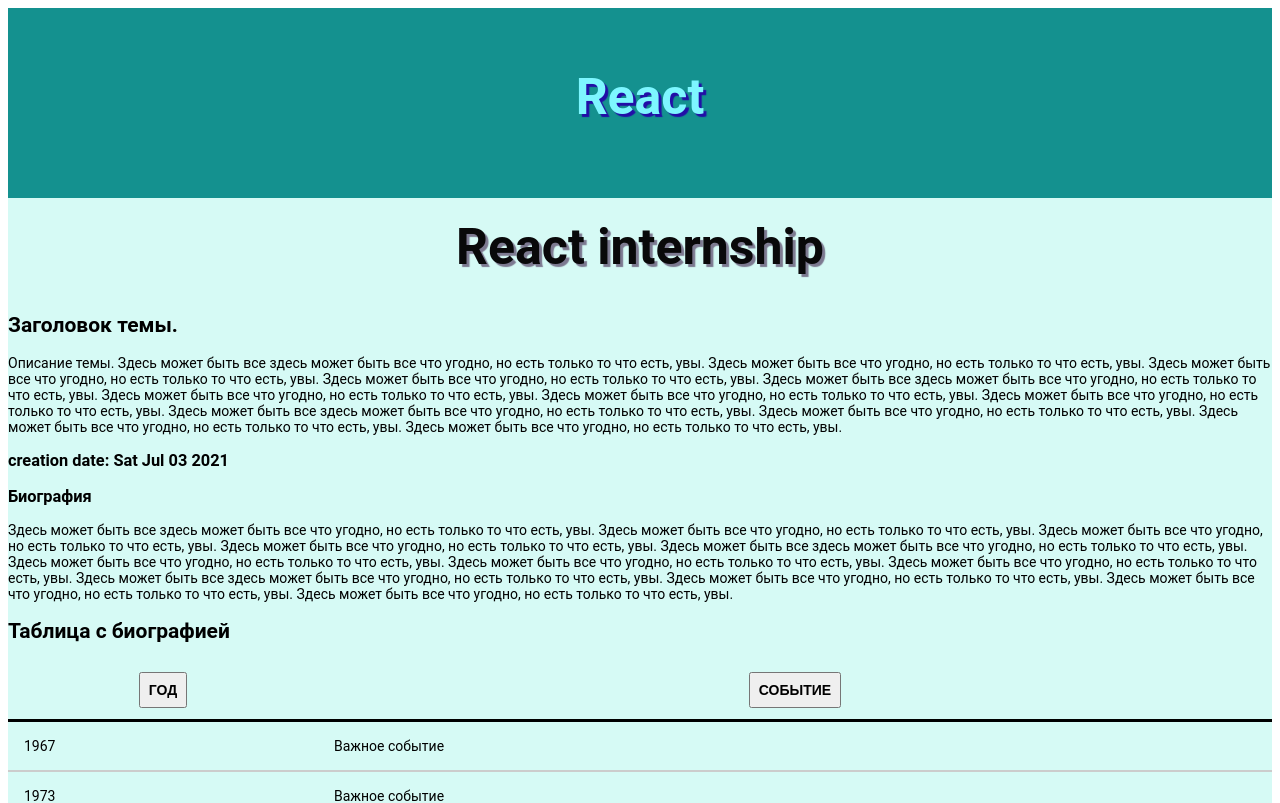
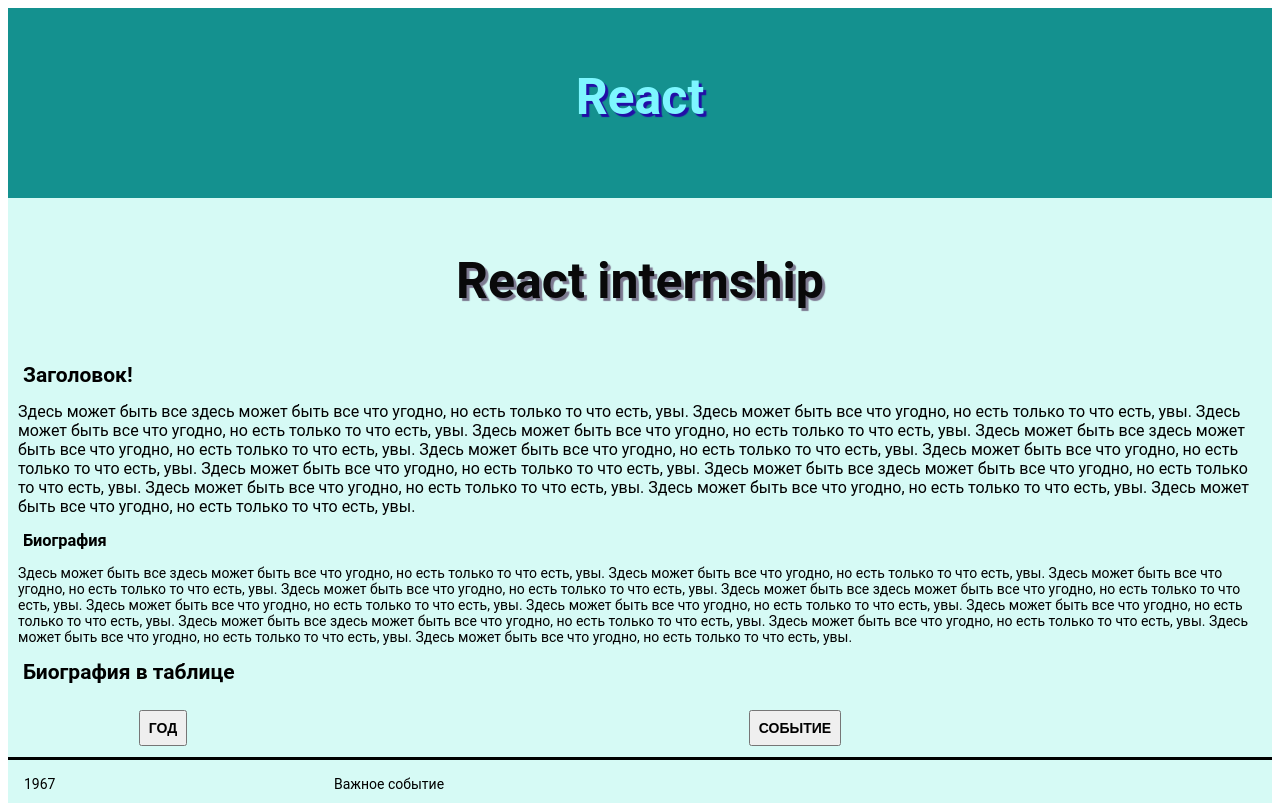
Before and after one commit to TengizGit/Test, a React (Create React App) app: page / in a window 1280 px wide. Shown: the top 803 px of the page. Built offline with nearby package versions, Linux system fonts and the light colour scheme.

Commit message:
corrected console

```diff
--- a/public/index.html
+++ b/public/index.html
@@ -2,44 +2,10 @@
 <html lang="en">
   <head>
     <meta charset="utf-8" />
-    <link rel="icon" href="%PUBLIC_URL%/favicon.ico" />
     <meta name="viewport" content="width=device-width, initial-scale=1" />
-    <meta name="theme-color" content="#000000" />
-    <meta
-      name="description"
-      content="Web site created using create-react-app"
-    />
-    <link rel="apple-touch-icon" href="%PUBLIC_URL%/logo192.png" />
-    <link href="https://fonts.googleapis.com/css?family=PT+Serif:400,700&Roboto:400,500&amp;subset=cyrillic"
-    rel="stylesheet">
-    <!--
-      manifest.json provides metadata used when your web app is installed on a
-      user's mobile device or desktop. See https://developers.google.com/web/fundamentals/web-app-manifest/
-    -->
-    <link rel="manifest" href="%PUBLIC_URL%/manifest.json" />
-    <!--
-      Notice the use of %PUBLIC_URL% in the tags above.
-      It will be replaced with the URL of the `public` folder during the build.
-      Only files inside the `public` folder can be referenced from the HTML.
-
-      Unlike "/favicon.ico" or "favicon.ico", "%PUBLIC_URL%/favicon.ico" will
-      work correctly both with client-side routing and a non-root public URL.
-      Learn how to configure a non-root public URL by running `npm run build`.
-    -->
     <title>React App</title>
   </head>
   <body>
-    <noscript>You need to enable JavaScript to run this app.</noscript>
     <div id="root"></div>
-    <!--
-      This HTML file is a template.
-      If you open it directly in the browser, you will see an empty page.
-
-      You can add webfonts, meta tags, or analytics to this file.
-      The build step will place the bundled scripts into the <body> tag.
-
-      To begin the development, run `npm start` or `yarn start`.
-      To create a production bundle, use `npm run build` or `yarn build`.
-    -->
   </body>
 </html>
--- a/src/components/App.js
+++ b/src/components/App.js
@@ -1,7 +1,6 @@
 import React from 'react';
 import '../styles/App.css';
 import Article from './Article';
-import articles from './fixtures';
 import Header from './Header';
 import Footer from './Footer';
 import Table from './Table';
@@ -11,8 +10,7 @@
     return(
       <div className="wrapper">
         <Header/>
-        <h1>React internship</h1>
-        <Article article={articles[0]}/>
+        <Article/>
         <Table/>
         <Footer/>
       </div>
--- a/src/components/Article.js
+++ b/src/components/Article.js
@@ -1,14 +1,17 @@
 import React from 'react';
+import '../styles/Article.css';
 
-function Article(props) {
-    const {article} = props
-    const body = <section>{article.text}</section>
+const firstHeading = 'React internship';
+const secondHeading = 'Заголовок!';
+const thirdHeading = 'Здесь может быть все здесь может быть все что угодно, но есть только то что есть, увы. Здесь может быть все что угодно, но есть только то что есть, увы. Здесь может быть все что угодно, но есть только то что есть, увы. Здесь может быть все что угодно, но есть только то что есть, увы. Здесь может быть все здесь может быть все что угодно, но есть только то что есть, увы. Здесь может быть все что угодно, но есть только то что есть, увы. Здесь может быть все что угодно, но есть только то что есть, увы. Здесь может быть все что угодно, но есть только то что есть, увы. Здесь может быть все здесь может быть все что угодно, но есть только то что есть, увы. Здесь может быть все что угодно, но есть только то что есть, увы. Здесь может быть все что угодно, но есть только то что есть, увы. Здесь может быть все что угодно, но есть только то что есть, увы.';
+
+function Article() {
   return (
-      <div>
-        <h2>{article.title}</h2>
-        {body}
-        <h3>creation date: {(new Date(article.date)).toDateString()}</h3>
-        </div>
+    <div className="article">
+      <h1>{firstHeading}</h1>
+      <h2>{secondHeading}</h2>
+      <p>{thirdHeading}</p>
+    </div>
     )
   }
 export default Article
--- a/src/components/Footer.js
+++ b/src/components/Footer.js
@@ -7,7 +7,7 @@
     return (
         <div className="footer">
             <h3>{CreatorName}</h3>
-            <p>creation date: {(new Date).toDateString()}</p>
+            <p>creation date: {(new Date()).toDateString()}</p>
             <a href="https://github.com/TengizGit/Test.git" target="_blank" rel="noreferrer">{linkToGithub}</a>
         </div>
     );
--- a/src/components/Table.js
+++ b/src/components/Table.js
@@ -7,7 +7,7 @@
 const buttonRight = 'Удалить';
 const tableHeading = 'Биография';
 const tableText = 'Здесь может быть все здесь может быть все что угодно, но есть только то что есть, увы. Здесь может быть все что угодно, но есть только то что есть, увы. Здесь может быть все что угодно, но есть только то что есть, увы. Здесь может быть все что угодно, но есть только то что есть, увы. Здесь может быть все здесь может быть все что угодно, но есть только то что есть, увы. Здесь может быть все что угодно, но есть только то что есть, увы. Здесь может быть все что угодно, но есть только то что есть, увы. Здесь может быть все что угодно, но есть только то что есть, увы. Здесь может быть все здесь может быть все что угодно, но есть только то что есть, увы. Здесь может быть все что угодно, но есть только то что есть, увы. Здесь может быть все что угодно, но есть только то что есть, увы. Здесь может быть все что угодно, но есть только то что есть, увы.';
-const tableSecondHeading = 'Таблица с биографией';
+const tableSecondHeading = 'Биография в таблице';
 
 const Biography = [
     [1967, "Важное событие"],
--- a/src/components/fixtures.js
+++ /dev/null
@@ -1,35 +0,0 @@
-export default [
-    {
-        "id": "",
-        "date": "07.03.2021",
-        "title": "Заголовок темы.",
-        "text": "Описание темы. Здесь может быть все здесь может быть все что угодно, но есть только то что есть, увы. Здесь может быть все что угодно, но есть только то что есть, увы. Здесь может быть все что угодно, но есть только то что есть, увы. Здесь может быть все что угодно, но есть только то что есть, увы. Здесь может быть все здесь может быть все что угодно, но есть только то что есть, увы. Здесь может быть все что угодно, но есть только то что есть, увы. Здесь может быть все что угодно, но есть только то что есть, увы. Здесь может быть все что угодно, но есть только то что есть, увы. Здесь может быть все здесь может быть все что угодно, но есть только то что есть, увы. Здесь может быть все что угодно, но есть только то что есть, увы. Здесь может быть все что угодно, но есть только то что есть, увы. Здесь может быть все что угодно, но есть только то что есть, увы.",
-        "comments": [
-            {
-                "id": "fghjk",
-                "user": "Tengiz Akhalaia",
-                "text": "comments1 здесь может быть все здесь может быть все что угодно, но есть только то что есть, увы.",
-            },
-            {
-                "id": "lkjhgu",
-                "user": "Dolly Franklin",
-                "text": "comments2 здесь может быть все здесь может быть все что угодно, но есть только то что есть, увы.",
-            },
-            {
-                "id": "gjihfj",
-                "user": "Brenan Atkins",
-                "text": "comments3 здесь может быть все здесь может быть все что угодно, но есть только то что есть, увы.",
-            },
-            {
-                "id": "wovjgb",
-                "user": "Ivan Ivaniv",
-                "text": "comments4 здесь может быть все здесь может быть все что угодно, но есть только то что есть, увы.",
-            },
-            {
-                "id": "fghjkl;phjbvf",
-                "user": "Joyce weber",
-                "text": "comments5 здесь может быть все здесь может быть все что угодно, но есть только то что есть, увы.",
-            },
-        ]
-    }
-]
--- a/src/styles/App.css
+++ b/src/styles/App.css
@@ -3,11 +3,3 @@
     font-family: 'Roboto', sans-serif;
     font-size: 14px;
 }
-h1 {
-    font-size: 50px;
-    text-align: center;
-    margin: 0;
-    padding: 20px 0;
-    color: #09090a;
-    text-shadow: 3px 3px 1px #7c7990;
-}
--- /dev/null
+++ b/src/styles/Article.css
@@ -0,0 +1,21 @@
+.article {
+    background: #d6faf5;
+    font-family: 'Roboto', sans-serif;
+}
+
+.article h1 {
+    font-size: 50px;
+    text-align: center;
+    padding: 20px 0;
+    color: #09090a;
+    text-shadow: 3px 3px 1px #7c7990;
+}
+
+.article h2 {
+    margin: 15px;
+}
+
+.article p {
+    font-size: 16px;
+    margin: 10px;
+}
--- a/src/styles/Table.css
+++ b/src/styles/Table.css
@@ -31,3 +31,16 @@
     background-color: #eee;
     color: coral;
   }
+
+  .Table h3 {
+    margin: 15px;
+  }
+
+  .Table p {
+    margin: 10px;
+  }
+
+  .Table h2 {
+    margin: 15px;
+
+  }
```
